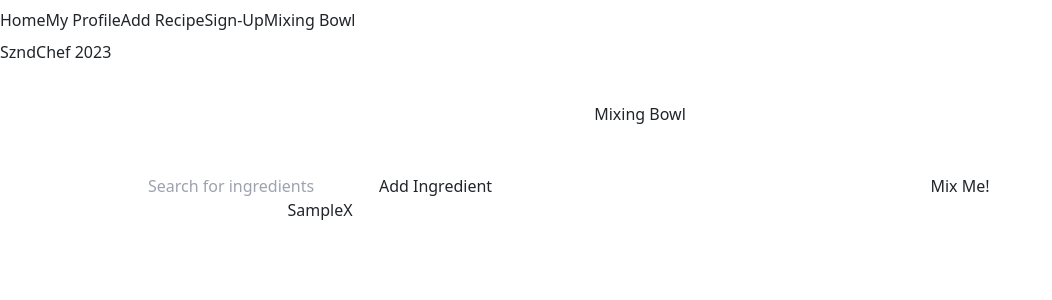
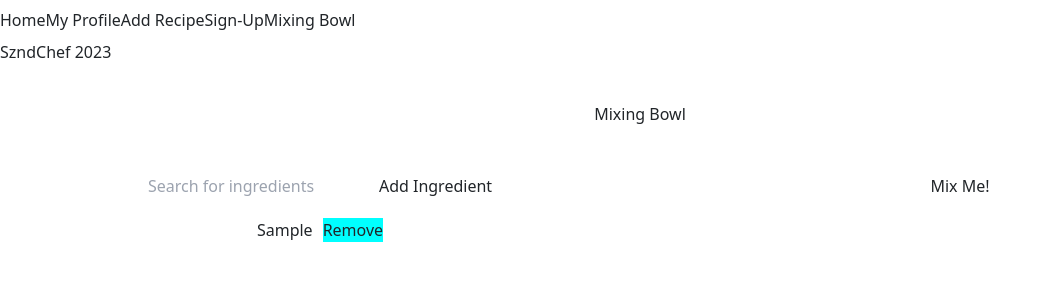
Before and after one commit to SmithNJ13/yao42_frontend, a React (Vite) app: page /mixingbowl in a window 1280 px wide. Both pictures are taken after typing "Sample" into the empty fields and a click on the button "Add Ingredient". Shown: the top 300 px of the page, without its empty margins (0-1052 px from the left). Built offline with nearby package versions, Linux system fonts and the light colour scheme.

Commit message:
add css to make list more like paper

```diff
--- a/src/components/IngredientList/index.jsx
+++ b/src/components/IngredientList/index.jsx
@@ -1,13 +1,14 @@
 import React from 'react';
+import './style.css';
 
 const IngredientList = ({ selectedIngredients, handleRemoveIngredient }) => {
   return (
     <div>
-      <ul>
+      <ul className="ingredients">
         {selectedIngredients.map((ingredient, index) => (
           <li key={index}>
             {ingredient}
-            <button onClick={() => handleRemoveIngredient(ingredient)}> X</button>
+            <button onClick={() => handleRemoveIngredient(ingredient)}>Remove</button>
           </li>
         ))}
       </ul>
--- /dev/null
+++ b/src/components/IngredientList/style.css
@@ -0,0 +1,8 @@
+li button {
+    background-color: aqua;
+    margin-left: 10px;
+}
+
+.ingredients {
+    margin-top: 20px;
+}
--- a/src/components/RecipeList/index.jsx
+++ b/src/components/RecipeList/index.jsx
@@ -5,7 +5,6 @@ const RecipeList = ({ recipes }) => {
     <div>
       {recipes.length > 0 ? (
         <div>
-          <h2>Recipes:</h2>
           <ul>
             {recipes.map((recipe, index) => (
               <li key={index}>{recipe.name}</li>
```
